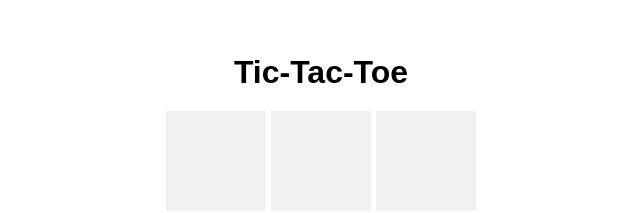
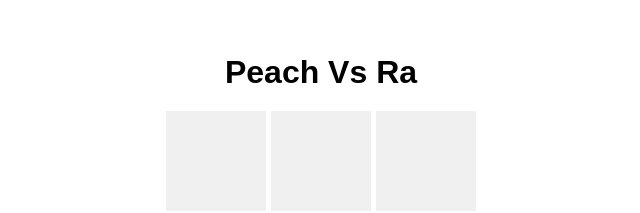
Before and after one commit to nukoolmu/mypoc, a plain HTML site: page index.html in a window 1280 px wide. Shown: the part 173-386 px from the top of the page, without its empty margins (319-959 px from the left). Drawn offline with Linux system fonts and the light colour scheme.

Commit message:
Update index.html

```diff
--- a/index.html
+++ b/index.html
@@ -7,7 +7,7 @@
     <link rel="stylesheet" href="style.css">
 </head>
 <body>
-    <h1>Tic-Tac-Toe</h1>
+    <h1>Peach Vs Ra</h1>
     <div class="board">
         <div class="cell" data-index="0"></div>
         <div class="cell" data-index="1"></div>
```
